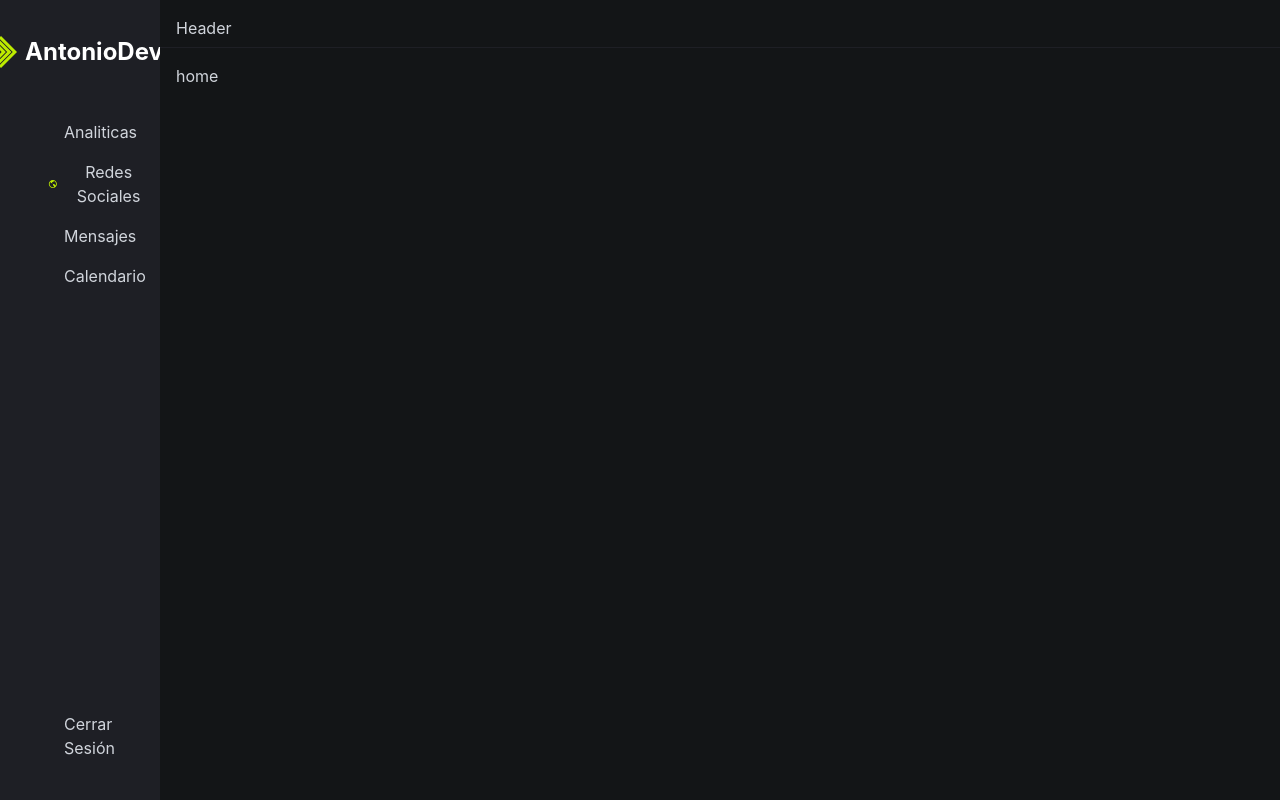
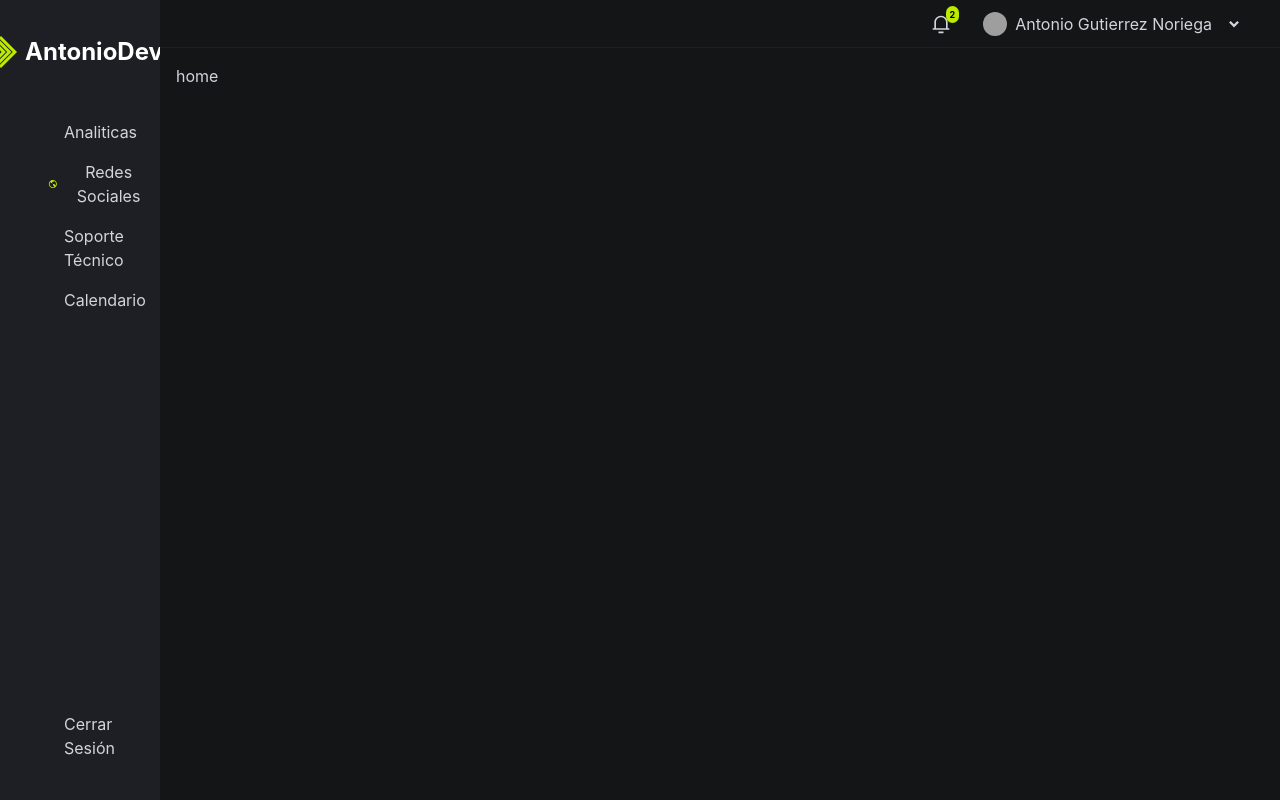
Before and after one commit to antoniogn-dev/dashboard-plantilla, a React (Vite) app: page / in a window 1280 px wide. Built offline with nearby package versions, Linux system fonts and the light colour scheme; grey boxes are pictures that could not be loaded.

Commit message:
empezando el header 02/07/2026

```diff
--- a/src/components/Header.tsx
+++ b/src/components/Header.tsx
@@ -1,6 +1,23 @@
+import { RiNotification3Line, RiArrowDropDownLine } from "react-icons/ri"
+//import { Link } from "react-router-dom";
+
+
 const Header = () => {
-  return (
-    <header className="h-[6vh] border-b border-secondary-100 p-4">Header</header>
-  )
+    return (
+        <header className="h-[6vh] border-b border-secondary-100 p-4 flex items-center justify-end">
+            <nav className="flex items-center gap-x-2">
+                <button className="relative hover:bg-gray-800 p-2 rounded-lg transition-colors cursor-pointer">
+                    <RiNotification3Line className="size-5" />
+                    <span className="absolute top-0 right-0 bg-primary py-0.5 px-1 text-black rounded-full text-[9px] box-content font-bold">2</span>
+                </button>
+
+                <button className="flex items-center gap-x-2 hover:bg-gray-800 py-2 px-4 rounded-lg transition-colors cursor-pointer">
+                    <img src="/hombre.jpg" alt="usuario" className="size-6 object-cover rounded-full" />
+                    <span>Antonio Gutierrez Noriega</span>
+                    <RiArrowDropDownLine className="size-7" />
+                </button>
+            </nav>
+        </header>
+    )
 }
 export default Header
--- a/src/components/Sidebar.tsx
+++ b/src/components/Sidebar.tsx
@@ -1,5 +1,5 @@
 import { Link } from "react-router-dom"
-import { RiBarChart2Line, RiEarthLine, RiMailOpenLine, RiCalendar2Line, RiLogoutBoxRLine, RiArrowDropRightLine, RiMenuFill, RiCloseLargeLine } from "react-icons/ri"
+import { RiBarChart2Line, RiEarthLine, RiHeadphoneLine, RiCalendar2Line, RiLogoutBoxRLine, RiArrowDropRightLine, RiMenuFill, RiCloseLargeLine } from "react-icons/ri"
 import { useState } from "react"
 
 const Sidebar = () => {
@@ -51,7 +51,7 @@ const Sidebar = () => {
                         </li>
 
                         <li>
-                            <Link to="/" className="flex items-center gap-4 py-2 px-4 rounded-lg hover:bg-secondary-900 transition-colors"><RiMailOpenLine className="text-primary" /> Mensajes</Link>
+                            <Link to="/" className="flex items-center gap-4 py-2 px-4 rounded-lg hover:bg-secondary-900 transition-colors"><RiHeadphoneLine className="text-primary" /> Soporte Técnico</Link>
                         </li>
 
                         <li>
```
Also changed, not shown: 1 other file (tests, documents, lock files or other folders).
